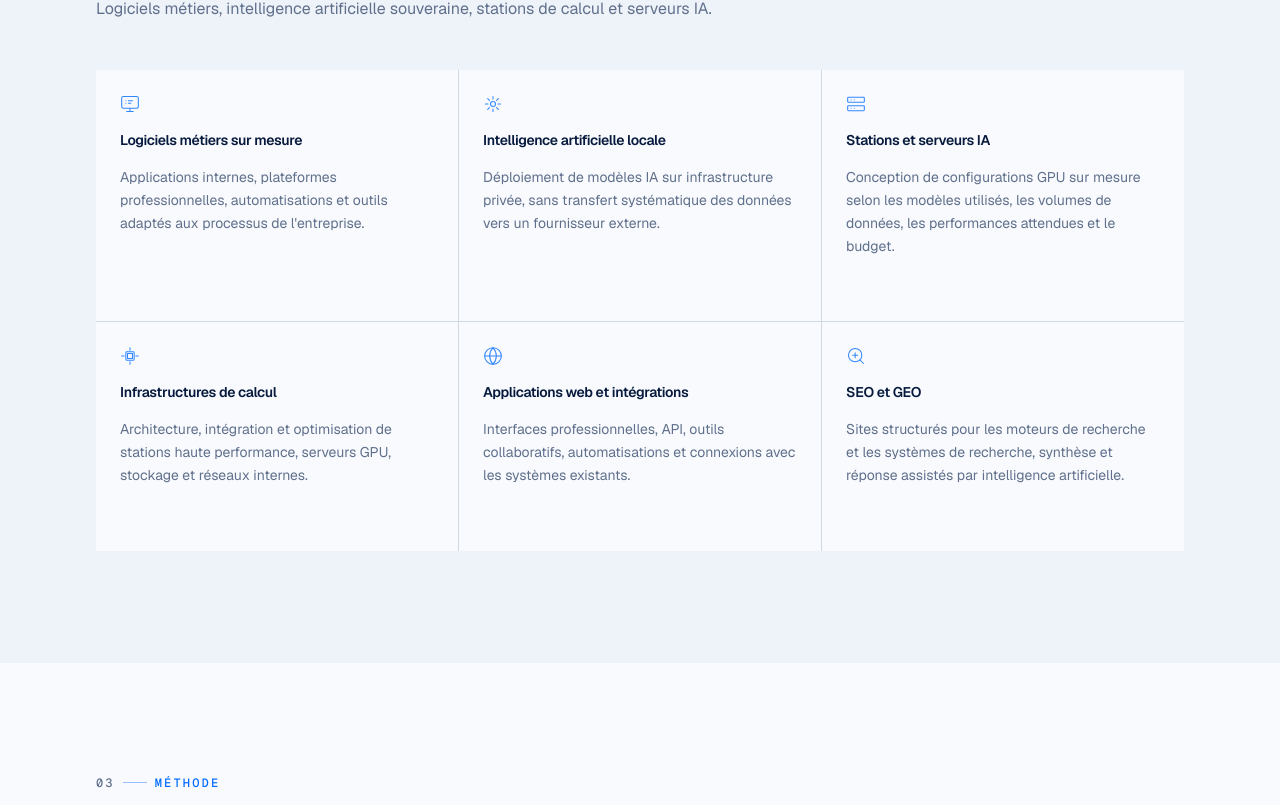
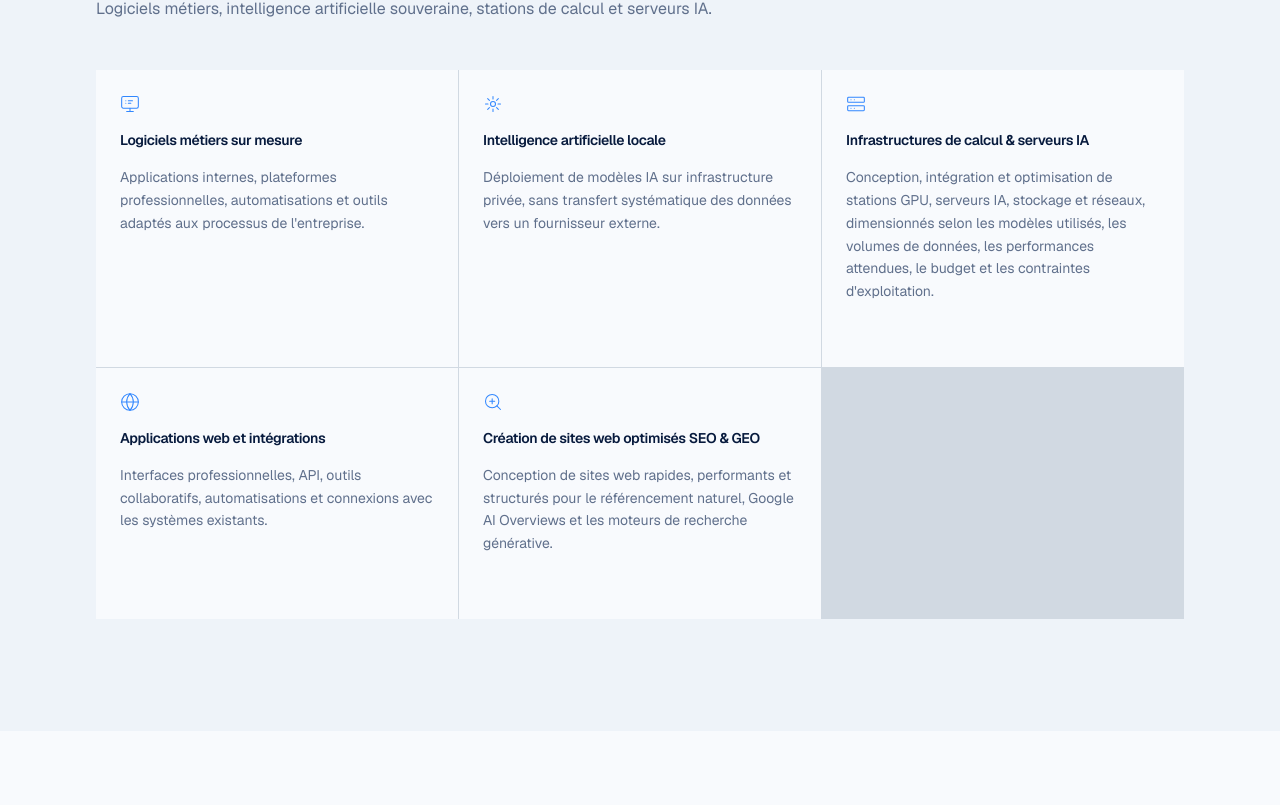
Before and after one commit to sciencezvous/novekia-site, a Next.js app: page / in a window 1280 px wide. Shown: the part 1715-2520 px from the top of the page. Built offline with nearby package versions, Linux system fonts and the light colour scheme.

Commit message:
fix: consolidate infrastructure and clarify SEO/GEO offering
* fix: merge infrastructure and AI server offerings

* fix: clarify SEO and GEO website offering

* chore: remove generated TypeScript build info

---------

Co-authored-by: v0 <it+v0agent@vercel.com>

```diff
--- a/components/home/expertises-section.tsx
+++ b/components/home/expertises-section.tsx
@@ -31,28 +31,15 @@ const expertises = [
     ),
   },
   {
-    id: 'solution-stations-serveurs',
-    title: 'Stations et serveurs IA',
+    id: 'solution-infrastructures-ia',
+    title: 'Infrastructures de calcul & serveurs IA',
     description:
-      'Conception de configurations GPU sur mesure selon les modèles utilisés, les volumes de données, les performances attendues et le budget.',
+      'Conception, intégration et optimisation de stations GPU, serveurs IA, stockage et réseaux, dimensionnés selon les modèles utilisés, les volumes de données, les performances attendues, le budget et les contraintes d\'exploitation.',
     icon: (
       <svg viewBox="0 0 24 24" fill="none" stroke="currentColor" strokeWidth="1.25" strokeLinecap="round" strokeLinejoin="round" aria-hidden="true" className="size-5">
         <rect x="2" y="4" width="20" height="6" rx="1" />
         <rect x="2" y="14" width="20" height="6" rx="1" />
         <path d="M6 7h.01M6 17h.01M10 7h.01M10 17h.01" />
-      </svg>
-    ),
-  },
-  {
-    id: 'solution-infrastructures-calcul',
-    title: 'Infrastructures de calcul',
-    description:
-      'Architecture, intégration et optimisation de stations haute performance, serveurs GPU, stockage et réseaux internes.',
-    icon: (
-      <svg viewBox="0 0 24 24" fill="none" stroke="currentColor" strokeWidth="1.25" strokeLinecap="round" strokeLinejoin="round" aria-hidden="true" className="size-5">
-        <path d="M5 12H2M22 12h-3M12 5V2M12 22v-3" />
-        <rect x="7" y="7" width="10" height="10" rx="1" />
-        <path d="M9 9h6v6H9z" />
       </svg>
     ),
   },
@@ -70,9 +57,9 @@ const expertises = [
   },
   {
     id: 'solution-seo-geo',
-    title: 'SEO et GEO',
+    title: 'Création de sites web optimisés SEO & GEO',
     description:
-      'Sites structurés pour les moteurs de recherche et les systèmes de recherche, synthèse et réponse assistés par intelligence artificielle.',
+      'Conception de sites web rapides, performants et structurés pour le référencement naturel, Google AI Overviews et les moteurs de recherche générative.',
     icon: (
       <svg viewBox="0 0 24 24" fill="none" stroke="currentColor" strokeWidth="1.25" strokeLinecap="round" strokeLinejoin="round" aria-hidden="true" className="size-5">
         <circle cx="11" cy="11" r="8" />
--- a/lib/site-config.ts
+++ b/lib/site-config.ts
@@ -36,14 +36,9 @@ export const mainNavigation: NavItem[] = [
         description: 'Modèles IA déployés sur site, sans dépendance cloud.',
       },
       {
-        label: 'Stations et serveurs IA',
-        href: '#solution-stations-serveurs',
-        description: 'Configurations GPU sur mesure.',
-      },
-      {
-        label: 'Infrastructures de calcul',
-        href: '#solution-infrastructures-calcul',
-        description: 'Architecture et intégration haute performance.',
+        label: 'Infrastructures de calcul & serveurs IA',
+        href: '#solution-infrastructures-ia',
+        description: 'Conception, intégration et optimisation de stations GPU et serveurs IA.',
       },
       {
         label: 'Applications web et intégrations',
@@ -51,9 +46,9 @@ export const mainNavigation: NavItem[] = [
         description: 'Interfaces, API et automatisations.',
       },
       {
-        label: 'SEO et GEO',
+        label: 'Création de sites web optimisés SEO & GEO',
         href: '#solution-seo-geo',
-        description: 'Sites structurés et recherche assistée.',
+        description: 'Sites premium structurés pour Google et les moteurs de réponse IA.',
       },
     ],
   },
@@ -160,10 +155,9 @@ export const footerNavigation: { title: string; links: { label: string; href: st
       { label: 'Vue d\'ensemble', href: '#expertises' },
       { label: 'Logiciels métiers', href: '#solution-logiciels-metiers' },
       { label: 'Intelligence locale', href: '#solution-ia-locale' },
-      { label: 'Stations de calcul', href: '#solution-stations-serveurs' },
-      { label: 'Infrastructures', href: '#solution-infrastructures-calcul' },
+      { label: 'Infrastructures & IA', href: '#solution-infrastructures-ia' },
       { label: 'Applications web', href: '#solution-applications-web' },
-      { label: 'SEO et GEO', href: '#solution-seo-geo' },
+      { label: 'Sites optimisés SEO & GEO', href: '#solution-seo-geo' },
     ],
   },
   {
```
